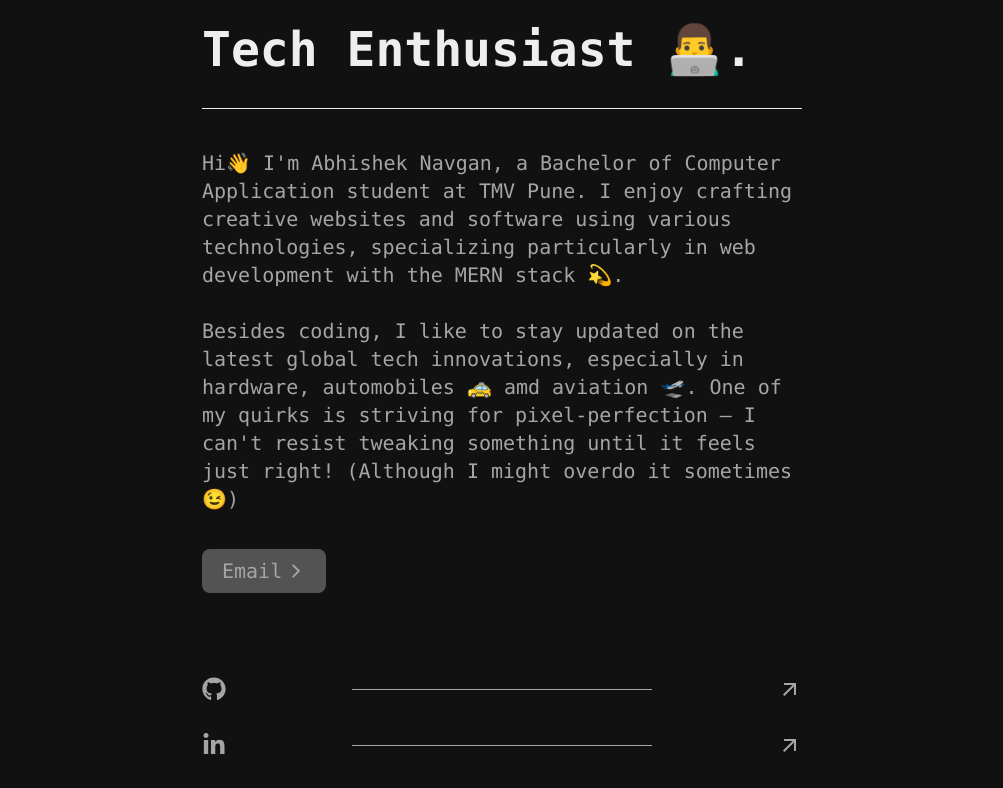
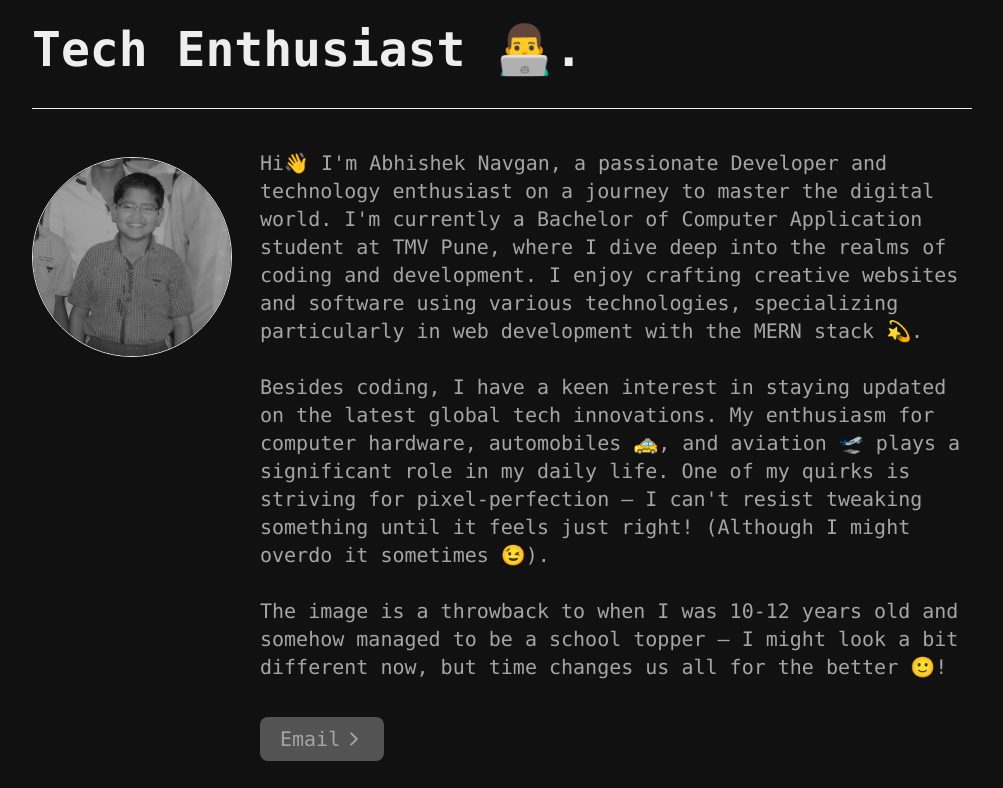
Before and after one commit to AbhishekNavgan95/portfolio-webpage, a React (Vite) app: page / in a window 1280 px wide. Shown: the part 340-1128 px from the top of the page, without its empty margins (138-1141 px from the left). Built offline with nearby package versions, Linux system fonts and the light colour scheme; no server answers.

Commit message:
updated bio

```diff
--- a/src/components/Frame.jsx
+++ b/src/components/Frame.jsx
@@ -2,7 +2,7 @@ import React from 'react'
 
 const Frame = ({children}) => {
   return (
-     <div className='md:w-4/5 xl:w-1/2 mx-auto px-5'>{children}</div>
+     <div className='md:w-4/5 xl:w-[980px] mx-auto px-5'>{children}</div>
   )
 }
 
--- a/src/components/Header.jsx
+++ b/src/components/Header.jsx
@@ -5,7 +5,7 @@ const Header = ({ text }) => {
 
     return (
         <header className='text-2xl sm:text-4xl md:text-5xl mx-auto w-full pt-20 md:pt-24'>
-            <div className='px-5 md:w-4/5 xl:w-1/2 mx-auto py-5 leading-relaxed text-f-light font-bold '>
+            <div className='px-5 md:w-4/5 xl:w-[980px]  mx-auto py-5 leading-relaxed text-f-light font-bold '>
                 {textArr.map((t, index) => (
                     <div key={index} className='overflow-hidden'>
                         <h2 className='one'>{t}</h2>
--- a/src/pages/Home.jsx
+++ b/src/pages/Home.jsx
@@ -14,6 +14,7 @@ import axios from 'axios'
 import ProjectCard from '../components/ProjectCard'
 import GSAP from '../components/GSAP'
 import { IoIosArrowForward } from "react-icons/io";
+import me from "../assets/me.png"
 
 const Home = () => {
 
@@ -33,20 +34,38 @@ const Home = () => {
             <div className='mx-auto'>
                 <Header text={"Full Stack-Web Developer </>,-CS Student 📘,-Tech Enthusiast 👨‍💻."} />
                 <Frame>
-                    <div className='md:py-5 flex flex-col items-start gap-5 md:gap-7'>
+                    <div className='md:py-5 flex flex-col lg:flex-row items-start gap-7 w-full'>
+                        <img src={me} className='two rounded-full mt-2 border grayscale aspect-square object-cover  max-w-[150px] xl:max-w-[200px]' alt="" />
+                        <span className='flex flex-col gap-5 md:gap-7 '>
                             <span className='overflow-hidden'>
                                 <Para>
-                                Hi👋 I'm Abhishek Navgan, a Bachelor of Computer Application student at TMV Pune. I enjoy crafting creative websites and software using various technologies, specializing particularly in web development with the MERN stack 💫.
+                                    Hi👋 I'm Abhishek Navgan, a passionate Developer and technology enthusiast on a journey to master the
+                                    digital world. I'm currently a Bachelor of Computer Application
+                                    student at TMV Pune, where I dive deep into the realms of coding and development.
+                                    I enjoy crafting creative websites and software using various technologies,
+                                    specializing particularly in web development with the MERN stack 💫.
                                 </Para>
                             </span>
                             <span className='overflow-hidden'>
                                 <Para>
-                                Besides coding, I like to stay updated on the latest global tech innovations, especially in hardware, automobiles 🚕 amd aviation 🛫. One of my quirks is striving for pixel-perfection — I can't resist tweaking something until it feels just right! (Although I might overdo it sometimes 😉)
+                                    Besides coding, I have a keen interest in staying updated on the latest global
+                                    tech innovations. My enthusiasm for computer hardware, automobiles 🚕, and aviation
+                                    🛫 plays a significant role in my daily life. One of my quirks is striving for
+                                    pixel-perfection — I can't resist tweaking something until it feels just right!
+                                    (Although I might overdo it sometimes 😉).
+                                </Para>
+                            </span>
+                            <span className='overflow-hidden'>
+                                <Para>
+                                    The image is a throwback to when I was 10-12
+                                    years old and somehow managed to be a school topper — I might look a
+                                    bit different now, but time changes us all for the better 🙂!
                                 </Para>
                             </span>
                             <span className='overflow-hidden py-2'>
                                 <span className='two'>
                                     <CtaButton link="mailto:navganabhishek90@gmail.com">Email<IoIosArrowForward /></CtaButton>
+                                </span>
                             </span>
                         </span>
                     </div>
```
Also changed, not shown: src/assets/me.png (added). Lines whose indentation alone changed are shown as unchanged.
